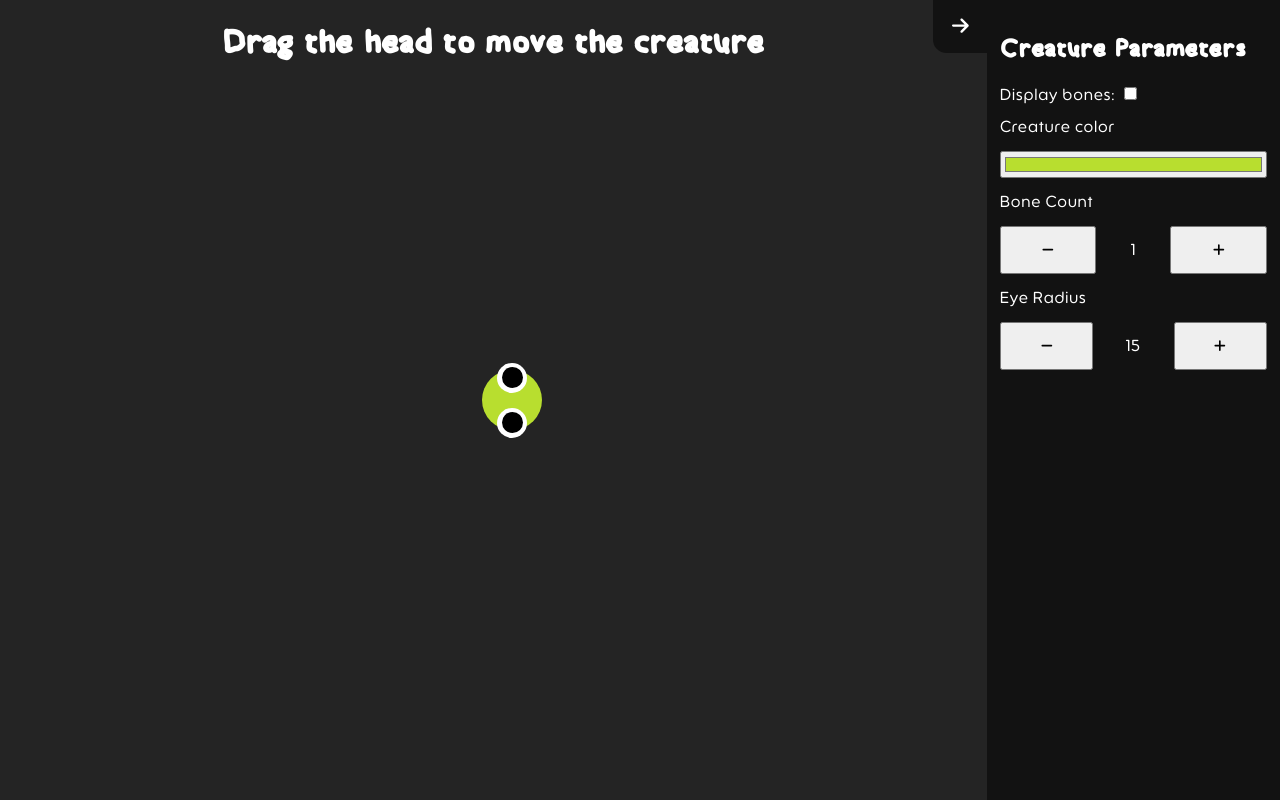
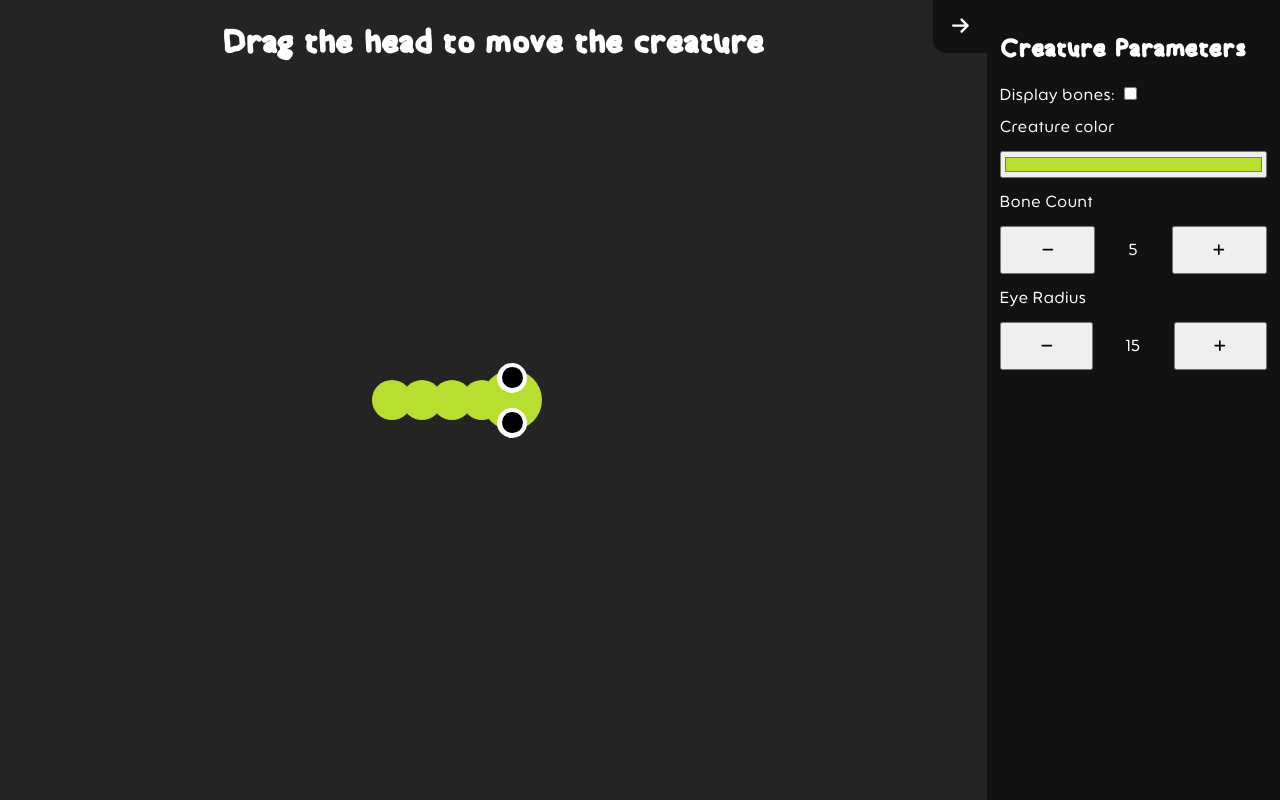
Before and after one commit to DaiF1/CreatureSandbox, a React (Vite) app: page / in a window 1280 px wide. Built offline with nearby package versions, Linux system fonts and the light colour scheme.

Commit message:
update(creature): change starting bone count

```diff
--- a/src/App.tsx
+++ b/src/App.tsx
@@ -5,7 +5,7 @@ import {FontAwesomeIcon} from '@fortawesome/react-fontawesome';
 import {faPlus, faMinus, faArrowRight, faBars} from '@fortawesome/free-solid-svg-icons';
 
 function App() {
-    const [boneCount, setBoneCount] = useState<number>(1);
+    const [boneCount, setBoneCount] = useState<number>(5);
     const [showBones, setShowBones] = useState<boolean>(false);
     const [creatureColor, setCreatureColor] = useState("#B8DE2F");
     const [eyeRadius, setEyeRadius] = useState<number>(15);
--- a/src/Creature.tsx
+++ b/src/Creature.tsx
@@ -99,16 +99,22 @@ export function Creature({boneCount = 0, showBones = false, color = "", eyeRadiu
     const [nodes, setNodes] = useState<NodeProps[]>([]);
 
     useEffect(() => {
-        if (boneCount - 1 > nodes.length) {
+        if (boneCount - 1 > nodes.length) { // Bone count includes the head. Nodes does not
             let lastNode = { x: headX, y: headY };
             if (nodes.length != 0)
                 lastNode = nodes[nodes.length - 1];
 
-            setNodes([...nodes, {
-                x: lastNode.x - boneOffset,
-                y: lastNode.y,
-                radius: defaultBodyRadius,
-            }]);
+            let newNodes = []
+            let count = boneCount - nodes.length;
+            for (let i = 1; i < count; i++) {
+                newNodes.push({
+                    x: lastNode.x - boneOffset * i,
+                    y: lastNode.y,
+                    radius: defaultBodyRadius,
+                });
+            }
+
+            setNodes([...nodes, ...newNodes]);
         }
         else {
             let newNodes = nodes.slice(0, boneCount - 1);
```
